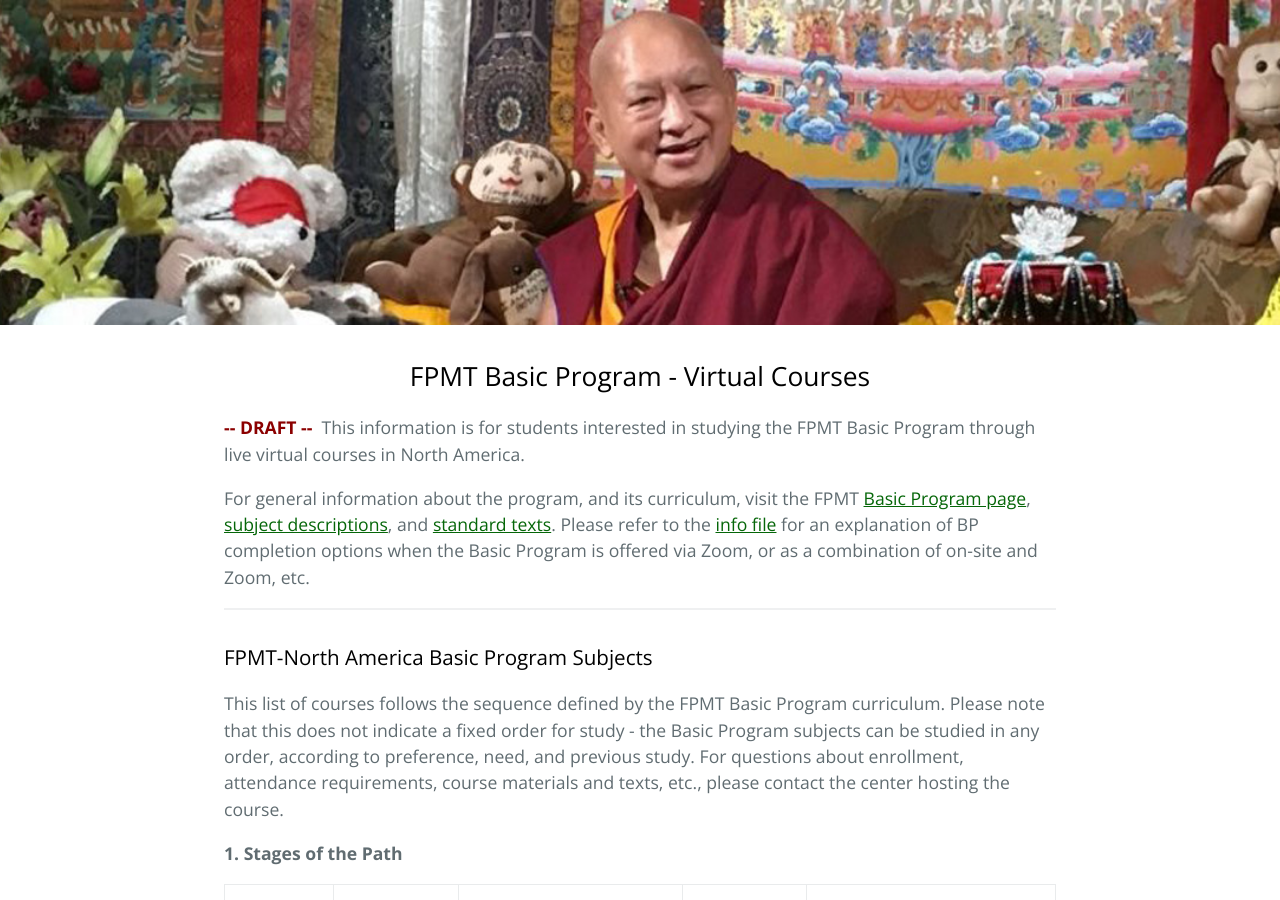
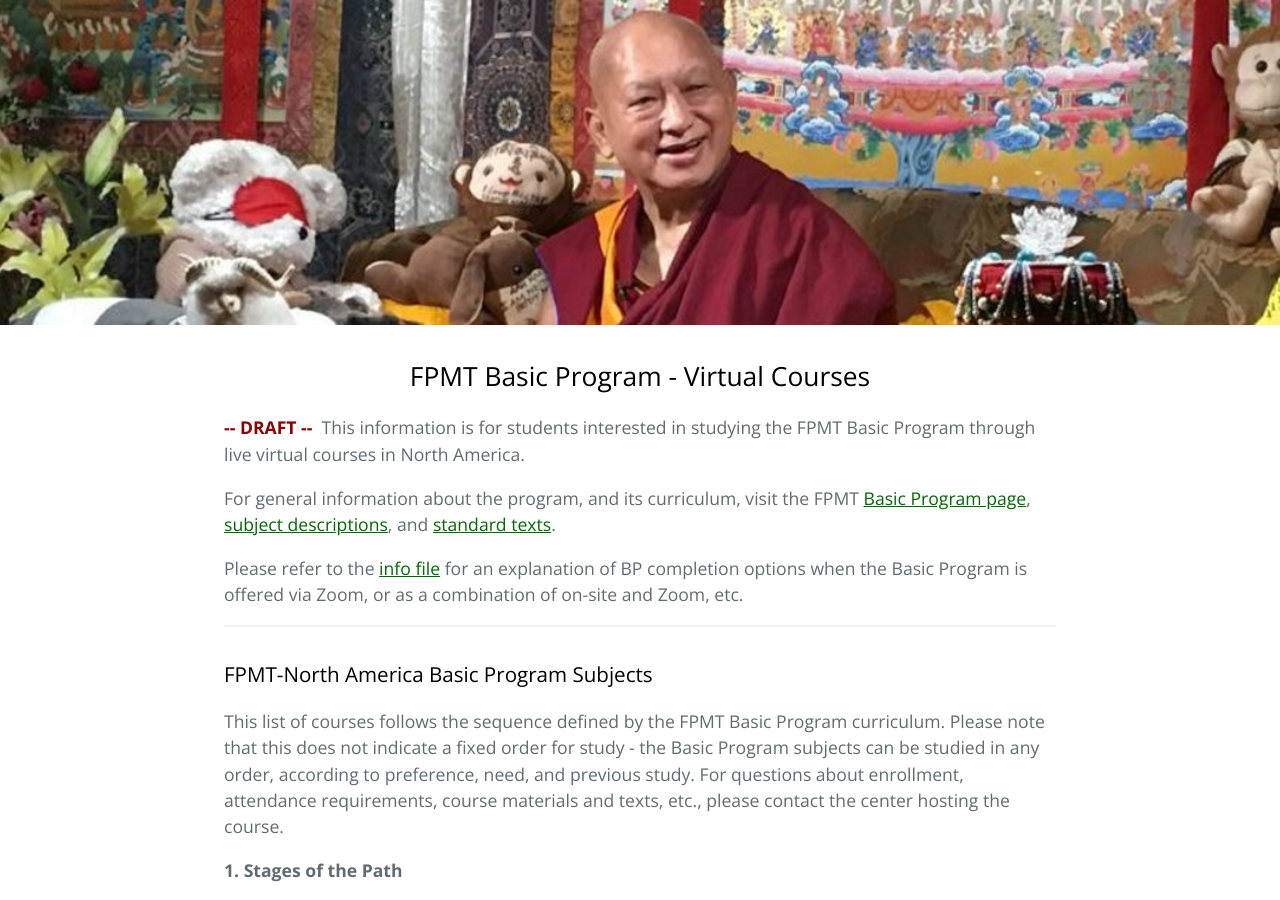
Before and after one commit to lgeorge/lgeorge.github.io, a Jekyll site: the page built from fpmt-na-v2/index.html, in a window 1280 px wide and 900 px high. Built offline with Jekyll 4.4.1, drawn with Linux system fonts in a browser that asks for light colours.

Commit message:
small formatting change

```diff
--- a/fpmt-na-v2/index.html
+++ b/fpmt-na-v2/index.html
@@ -11,7 +11,8 @@
 
     <p>For general information about the program, and its curriculum, visit the FPMT <a href="https://fpmt.org/education/programs/basic-program" target="_blank" rel="noopener noreferrer">Basic Program page</a>,
     <a rel="noreferrer noopener" href="https://fpmt.org/wp-content/uploads/education/programs/basic-program/BP_SubjectDescriptions_2020.pdf" target="_blank">subject descriptions</a>,
-    and <a rel="noreferrer noopener" href="https://fpmt.org/wp-content/uploads/education/programs/basic-program/BP_StandardTextsAndCommentaries_2020.pdf" target="_blank">standard texts</a>. Please refer to the
+    and <a rel="noreferrer noopener" href="https://fpmt.org/wp-content/uploads/education/programs/basic-program/BP_StandardTextsAndCommentaries_2020.pdf" target="_blank">standard texts</a>. </p>
+    <p>Please refer to the
     <a rel="noreferrer noopener" href="https://fpmt.org/wp-content/uploads/affiliates/exclusive/education-programs/fpmt-basic-program-materials-english/FPMTBasicProgram_options_INFOforSTUDENTS.pdf" target="_blank">info file</a> for an explanation of
       BP completion options when the Basic Program is offered via Zoom, or as a combination of on-site and Zoom, etc.
     </p>
```
